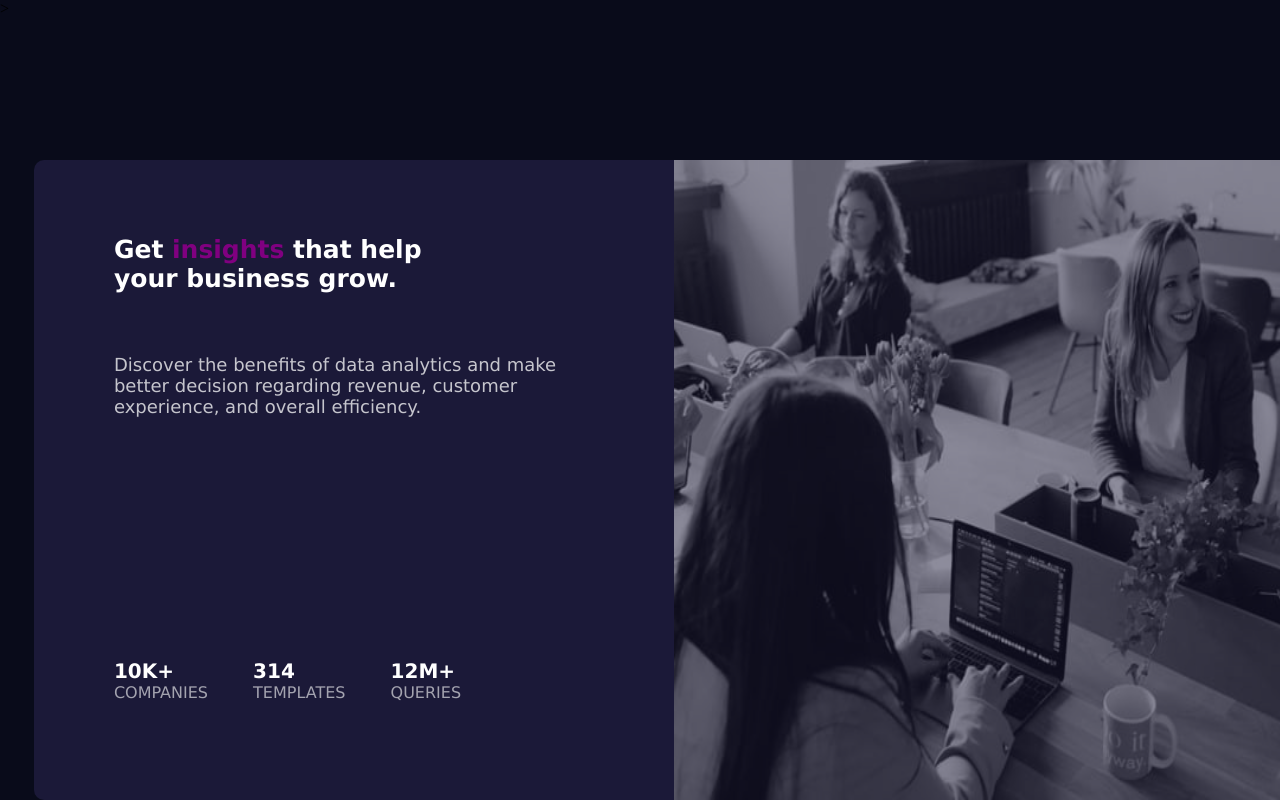
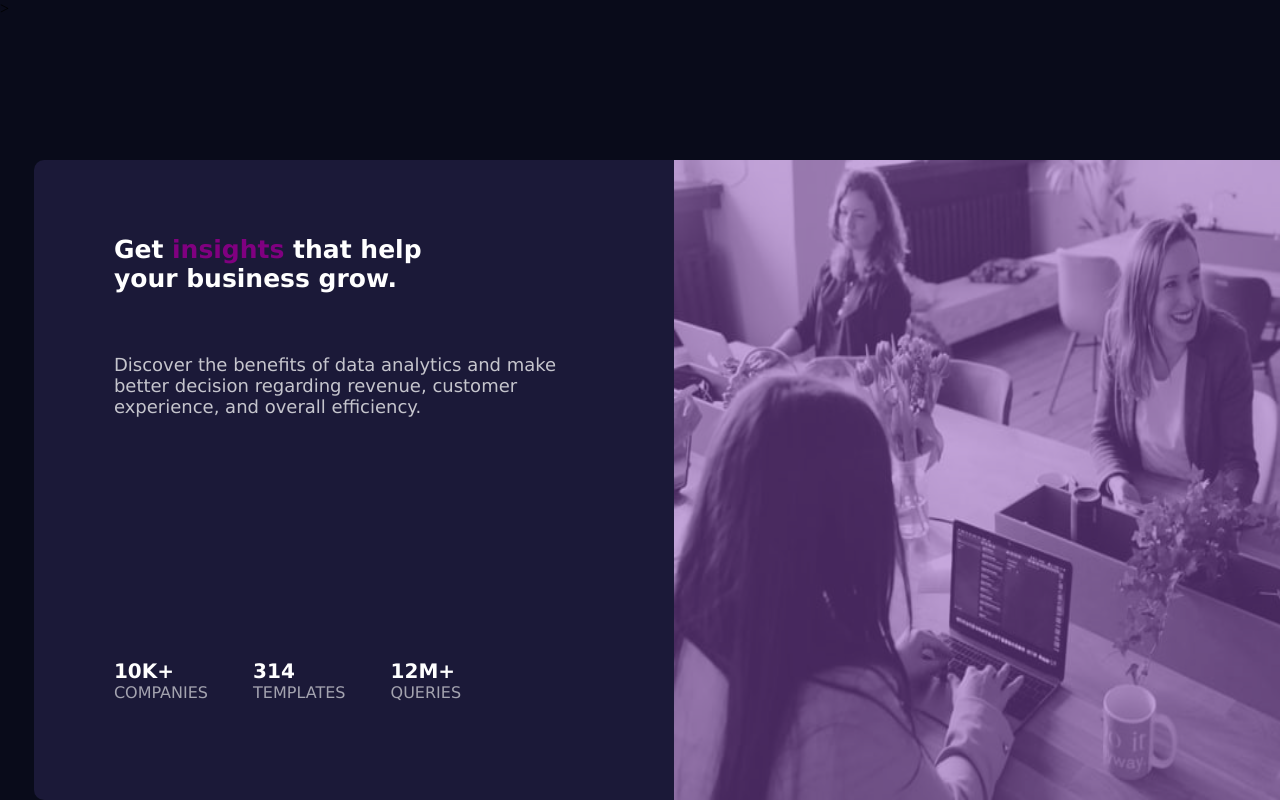
Before and after one commit to Usenmfon/statscard, a plain HTML site: page index.html in a window 1280 px wide. Shown: the top 800 px of the page. Drawn offline with Linux system fonts and the light colour scheme.

Commit message:
added transparent background

```diff
--- a/index.html
+++ b/index.html
@@ -27,6 +27,7 @@
         </div>
 
         <div class="image">
+            <div id="cover"></div>
             <img src="./images/image-header-desktop.jpg" alt="meeting">
         </div>
     </main>>
--- a/style.css
+++ b/style.css
@@ -20,18 +20,23 @@ main {
     border-radius: 10px;
 }
 
+#cover,
 .image img {
     position: absolute;
     top: 0;
     right: 0;
     height: 40em;
     width: 40em;
-    /* background-image: url(./images/image-header-desktop.jpg); */
     opacity: 0.5;
     background-repeat: no-repeat;
     background-size: cover;
     border-top-right-radius: 10px;
     border-bottom-right-radius: 10px;
+}
+
+#cover {
+    opacity: 0.8;
+    background-color: hsl(277, 64%, 61%);
 }
 
 .card {
@@ -102,6 +107,7 @@ main {
         width: 16em;
         left: 4.12em;
     }
+    #cover,
     .image img {
         height: 18em;
         width: 16em;
```
